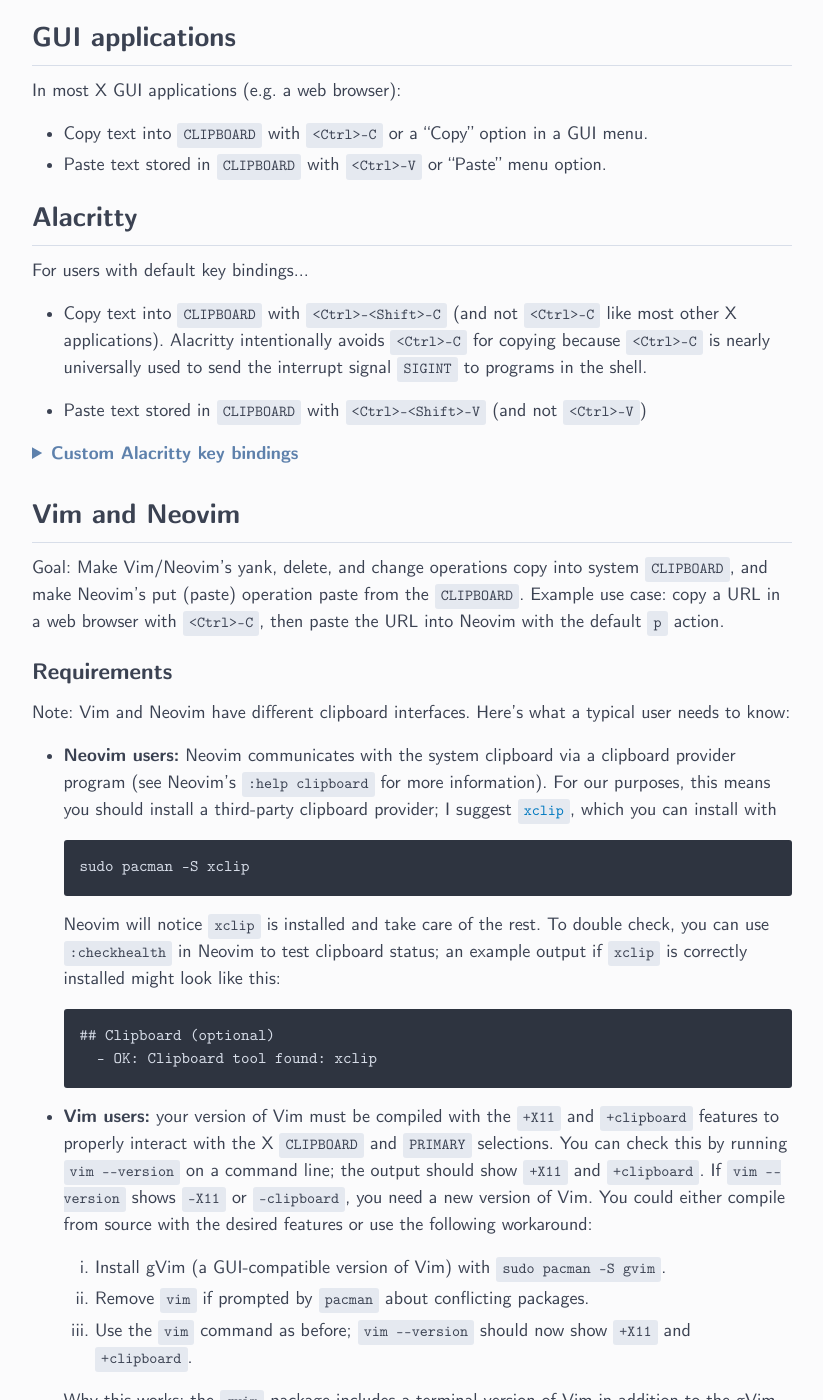
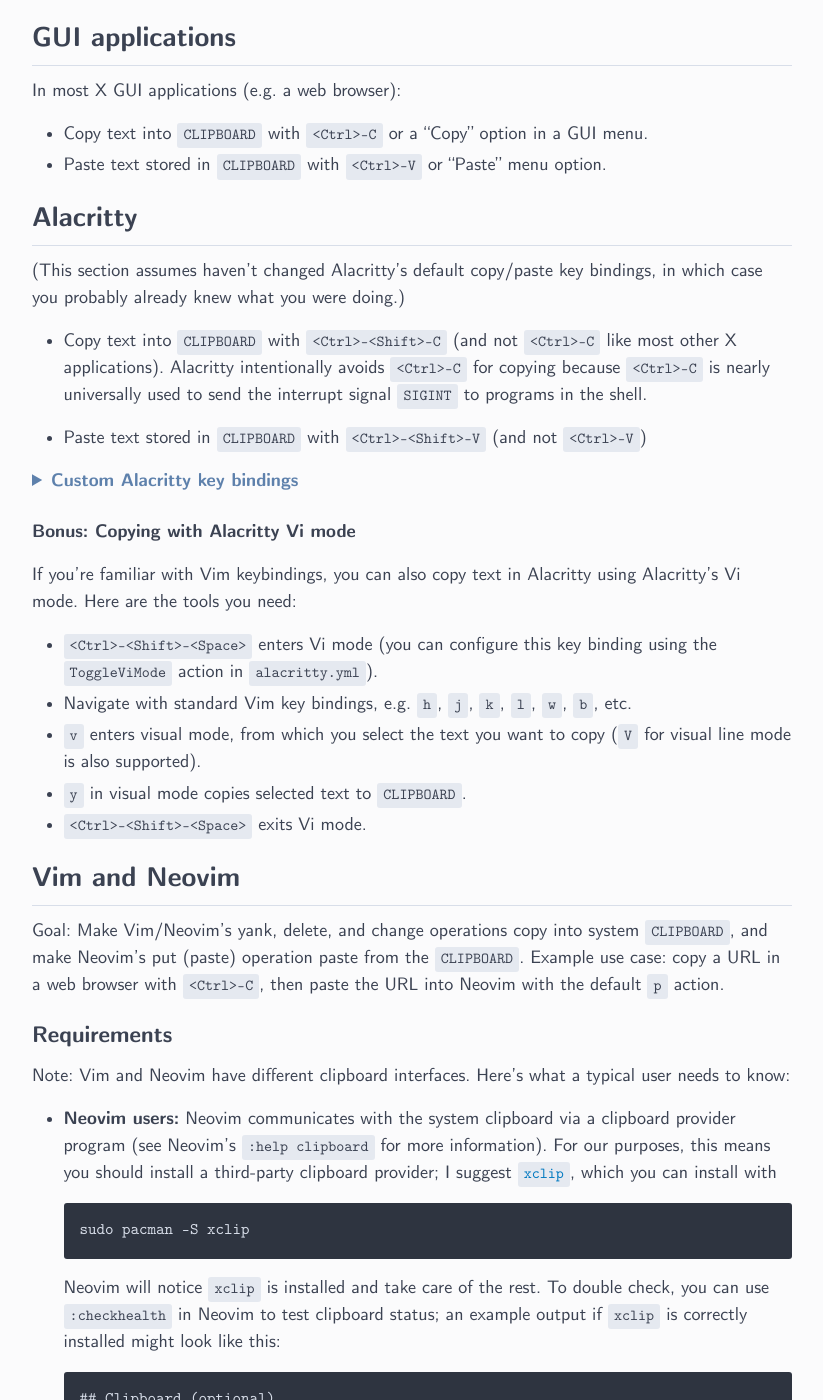
Before and after one commit to ejmastnak/ejmastnak.github.io, a Jekyll site: the page built from tutorials/arch/basics/copy-paste.md, in a window 1280 px wide and 1400 px high, scrolled down 1339 px. Shown: the whole window, without its empty margins (228-1051 px from the left). Built offline with Jekyll 4.4.1, drawn with Linux system fonts in a browser that asks for light colours.

Commit message:
Add Alacritty Vi mode copy and paste

```diff
--- a/tutorials/arch/basics/copy-paste.md
+++ b/tutorials/arch/basics/copy-paste.md
@@ -57,13 +57,12 @@ In most X GUI applications (e.g. a web browser):
 
 ## Alacritty
 
-For users with default key bindings...
+(This section assumes haven't changed Alacritty's default copy/paste key bindings, in which case you probably already knew what you were doing.)
 
 - Copy text into `CLIPBOARD` with `<Ctrl>-<Shift>-C` (and not `<Ctrl>-C` like most other X applications).
   Alacritty intentionally avoids `<Ctrl>-C` for copying because `<Ctrl>-C` is nearly universally used to send the interrupt signal `SIGINT` to programs in the shell.
 
 - Paste text stored in `CLIPBOARD` with `<Ctrl>-<Shift>-V` (and not `<Ctrl>-V`)
-
 
 <details>
   <summary>
@@ -74,12 +73,22 @@ For users with default key bindings...
 
   <div class="language-yaml highlighter-rouge"><div class="highlight"><pre class="highlight"><code><span class="na">key_bindings</span><span class="pi">:</span>
     <span class="pi">-</span> <span class="pi">{</span> <span class="nv">key</span><span class="pi">:</span> <span class="nv">V</span><span class="pi">,</span> <span class="nv">mods</span><span class="pi">:</span> <span class="nv">Control|Shift</span><span class="pi">,</span> <span class="nv">action</span><span class="pi">:</span> <span class="nv">Paste</span> <span class="pi">}</span>
-    <span class="pi">-</span> <span class="pi">{</span> <span class="nv">key</span><span class="pi">:</span> <span class="nv">C</span><span class="pi">,</span> <span class="nv">mods</span><span class="pi">:</span> <span class="nv">Control|Shift</span><span class="pi">,</span> <span class="nv">action</span><span class="pi">:</span> <span class="nv">Copy</span> <span class="pi">}</span>
-  </code></pre></div></div>
+    <span class="pi">-</span> <span class="pi">{</span> <span class="nv">key</span><span class="pi">:</span> <span class="nv">C</span><span class="pi">,</span> <span class="nv">mods</span><span class="pi">:</span> <span class="nv">Control|Shift</span><span class="pi">,</span> <span class="nv">action</span><span class="pi">:</span> <span class="nv">Copy</span> <span class="pi">}</span></code></pre></div></div>
   <p>The <code class="language-plaintext highlighter-rouge"># Key bindings</code> section in the default <code class="language-plaintext highlighter-rouge">alacritty.yml</code> file contains all the documentation you need to define your own bindings.
   (You can find the latest <code class="language-plaintext highlighter-rouge">alacritty.yml</code> file on the <a href="https://github.com/alacritty/alacritty/releases">Alacritty GitHub release page</a>.)
   </p>
 </details>
+
+**Bonus: Copying with Alacritty Vi mode**
+
+If you're familiar with Vim keybindings, you can also copy text in Alacritty using Alacritty's Vi mode.
+Here are the tools you need:
+
+- `<Ctrl>-<Shift>-<Space>` enters Vi mode (you can configure this key binding using the `ToggleViMode` action in `alacritty.yml`).
+- Navigate with standard Vim key bindings, e.g. `h`, `j`, `k`, `l`, `w`, `b`, etc.
+- `v` enters visual mode, from which you select the text you want to copy (`V` for visual line mode is also supported).
+- `y` in visual mode copies selected text to `CLIPBOARD`.
+- `<Ctrl>-<Shift>-<Space>` exits Vi mode.
 
 ## Vim and Neovim
 
```
